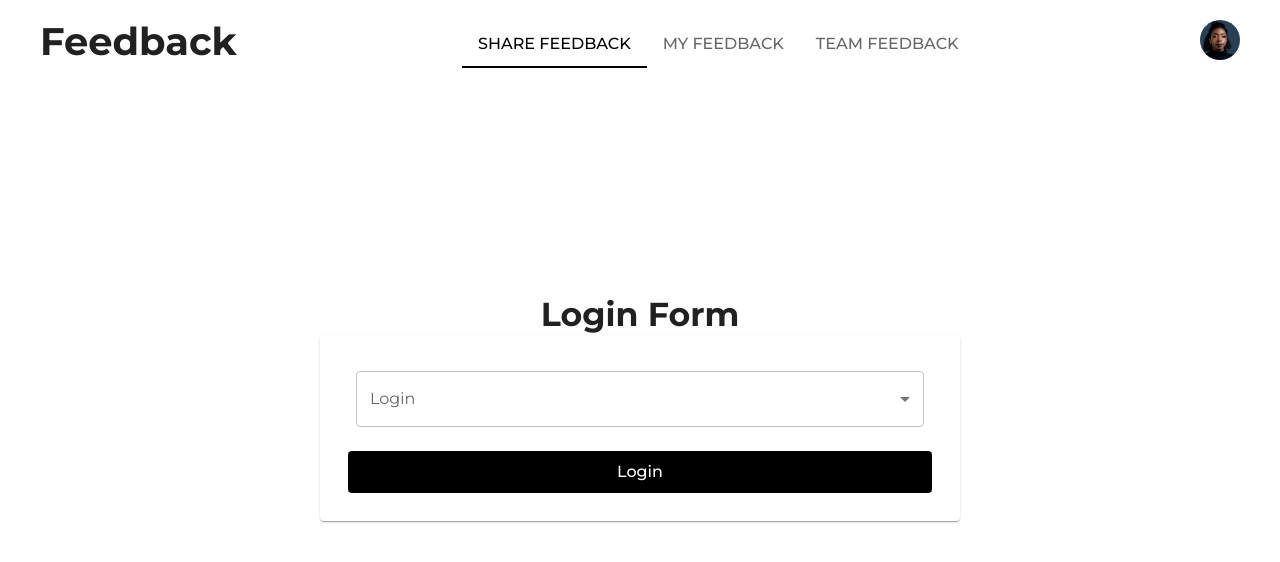
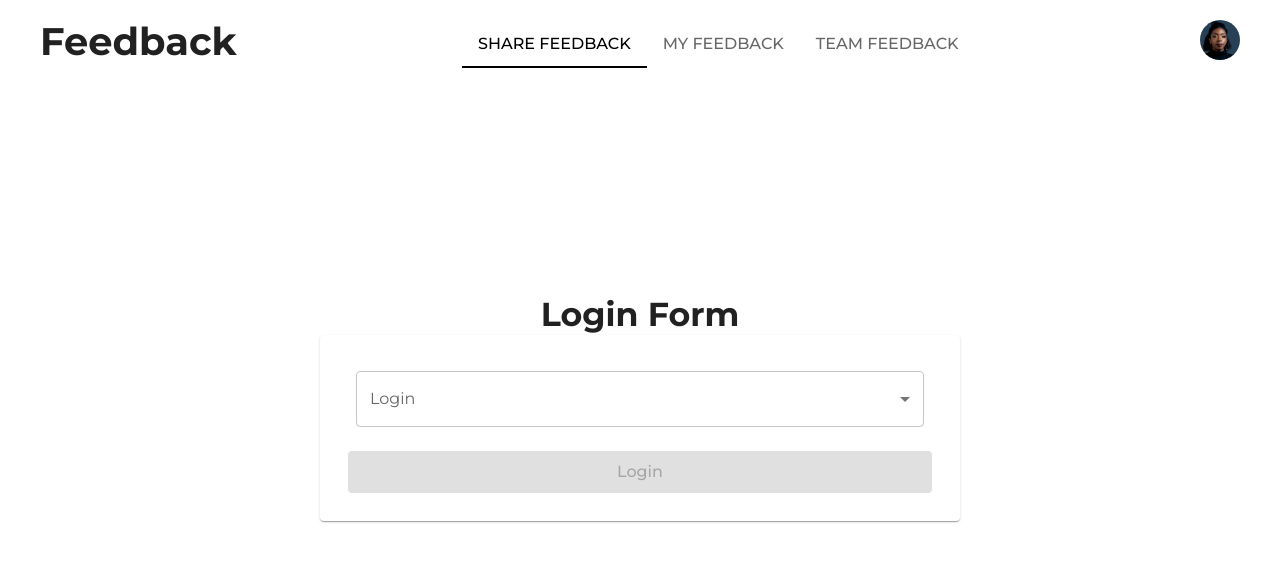
Before and after one commit to gertie-sheshe/your-feedback, a React (Create React App) app: page / in a window 1280 px wide. Shown: the top 562 px of the page. Built offline with nearby package versions, Linux system fonts and the light colour scheme.

Commit message:
(feat) implement auth using state

```diff
--- a/src/components/App/App.js
+++ b/src/components/App/App.js
@@ -6,11 +6,20 @@ import Auth from "../../views/Auth";
 
 function App() {
   const [value, setValue] = useState(0);
+  const [selectedUser, setSelectedUser] = useState(null);
   return (
     <div className="App">
       <Header setValue={setValue} tabValue={value} />
       <Routes>
-        <Route path="/" element={<Auth />} />
+        <Route
+          path="/"
+          element={
+            <Auth
+              selectedUser={selectedUser}
+              setSelectedUser={setSelectedUser}
+            />
+          }
+        />
         <Route path="/dashboard" element={<Dashboard tabValue={value} />} />
       </Routes>
     </div>
--- a/src/components/LoginCard/LoginCard.js
+++ b/src/components/LoginCard/LoginCard.js
@@ -2,7 +2,7 @@ import React from "react";
 import { Card, CardContent, CardActions, Button } from "@mui/material";
 import LoginForm from "../../components/LoginForm";
 
-function LoginCard({ handleAuth }) {
+function LoginCard({ handleAuth, selectedUser, setSelectedUser }) {
   return (
     <Card
       sx={{
@@ -11,10 +11,15 @@ function LoginCard({ handleAuth }) {
       }}
     >
       <CardContent>
-        <LoginForm />
+        <LoginForm setSelectedUser={setSelectedUser} />
       </CardContent>
       <CardActions>
-        <Button sx={{ width: "100%" }} variant="contained" onClick={handleAuth}>
+        <Button
+          disabled={selectedUser === null}
+          sx={{ width: "100%" }}
+          variant="contained"
+          onClick={handleAuth}
+        >
           Login
         </Button>
       </CardActions>
--- a/src/components/LoginForm/LoginForm.js
+++ b/src/components/LoginForm/LoginForm.js
@@ -5,7 +5,7 @@ function LoginForm() {
   return (
     <FormControl fullWidth>
       <InputLabel id="auth-select">Login</InputLabel>
-      <Select labelId="auth-select" label="Login">
+      <Select labelId="auth-select" label="Login" value="">
         <MenuItem value="gertrude">Gertrude</MenuItem>
         <MenuItem value="kidoti">Kidoti</MenuItem>
         <MenuItem value="rufina">Rufina</MenuItem>
--- a/src/views/Auth/Auth.js
+++ b/src/views/Auth/Auth.js
@@ -3,8 +3,12 @@ import { Typography, Grid } from "@mui/material";
 import LoginCard from "../../components/LoginCard/LoginCard";
 import { useNavigate } from "react-router-dom";
 
-const Auth = () => {
+const Auth = ({ selectedUser, setSelectedUser }) => {
   const navigate = useNavigate();
+
+  if (selectedUser) {
+    navigate("/dashboard");
+  }
 
   const handleAuth = () => {
     navigate("/dashboard");
@@ -27,7 +31,7 @@ const Auth = () => {
       >
         Login Form
       </Typography>
-      <LoginCard handleAuth={handleAuth} />
+      <LoginCard selectedUser={selectedUser} handleAuth={handleAuth} />
     </Grid>
   );
 };
```
